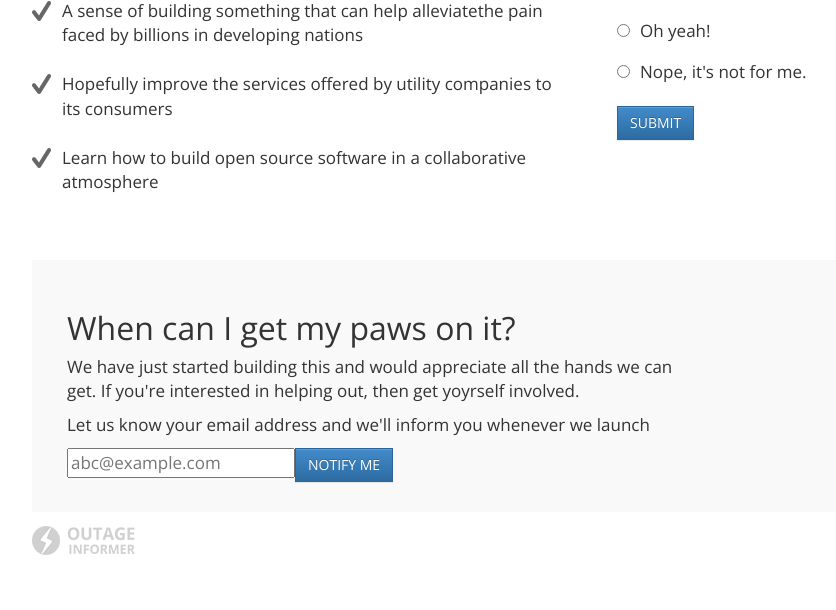
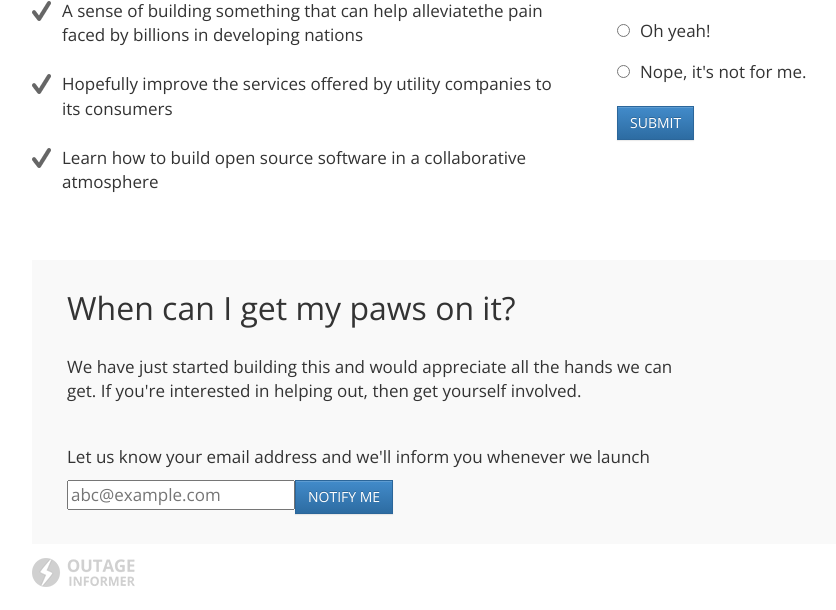
Before and after one commit to UtilityOutageInformer/WebApp, a Node server app: page / in a window 1280 px wide. Shown: the part 1296-1906 px from the top of the page, without its empty margins (38-874 px from the left). Before the commit the page ends 1851 px from the top, so only its background shows below. Run offline with Node 20, Linux system fonts and the light colour scheme.

Commit message:
UI design

```diff
--- a/public/stylesheets/style.css
+++ b/public/stylesheets/style.css
@@ -1,5 +1,6 @@
 @import url(http://fonts.googleapis.com/css?family=Open+Sans:400,700);
-body{
+
+body {
   font-family: 'Open Sans', sans-serif;
   font-size: 17px;
 }
@@ -8,12 +9,15 @@ h1, h2, h3, h4 {
   font-weight: normal;
 
 }
+
 h3 {
   font-size: 32px;
 }
+
 .btn {
   border-radius: 0;
 }
+
 header {
   padding: 14px 0;
 }
@@ -69,6 +73,7 @@ header ul a:hover {
   margin-left: 35px;
   color: #e1e1e1;
 }
+
 .banner a.btn {
   text-transform: uppercase;
   font-size: 17px;
@@ -109,6 +114,7 @@ header ul a:hover {
   display: inline-block;
   background: url(../images/icon-drop.png) no-repeat left center;
 }
+
 .intro-part-2 {
   font-size: 23px;
   margin-top: 15px;
@@ -136,12 +142,12 @@ header ul a:hover {
   min-height: 190px;
 }
 
-
 .step-icon {
   background: #f9f9f9 no-repeat center center;
   height: 200px;
   border-bottom: 4px solid #e1e1e1;
 }
+
 .step-text {
   padding-top: 8px;
 }
@@ -161,6 +167,7 @@ header ul a:hover {
 .info {
   padding: 40px 0;
 }
+
 .info h3 {
   margin-bottom: 20px;
 }
@@ -186,9 +193,11 @@ header ul a:hover {
 .subscribe-form {
 
 }
+
 .opinion-form {
   padding: 10px 0;
 }
+
 .opinion-form label {
   font-weight: normal;
   padding: 6px 0 6px 10px;
@@ -200,3 +209,11 @@ header ul a:hover {
   height: 38px;
   background: url('../images/logo-footer.png') no-repeat left top;
 }
+
+.sign-up-header {
+  margin: 0 0 30px;
+}
+
+.sign-up-part-1 {
+  margin: 0 0 42px;
+}
--- a/views/index.jade
+++ b/views/index.jade
@@ -70,9 +70,9 @@ block content
   .sign-up
     .row
       .col-lg-7.col-md-9
-        h3 When can I get my paws on it?
-        p We have just started building this and would appreciate all the hands we can get. If you're interested in helping out, then get yoyrself involved.
-        p Let us know your email address and we'll inform you whenever we launch
+        h3.sign-up-header When can I get my paws on it?
+        p.sign-up-part-1 We have just started building this and would appreciate all the hands we can get. If you're interested in helping out, then get yourself involved.
+        p.sign-up-part-2 Let us know your email address and we'll inform you whenever we launch
         .subscribe-form
           input(type="text", name="", placeholder="abc@example.com")
           input.btn.btn-primary(type="submit", value="NOTIFY ME")
```
Also changed, not shown: 1 other file.
